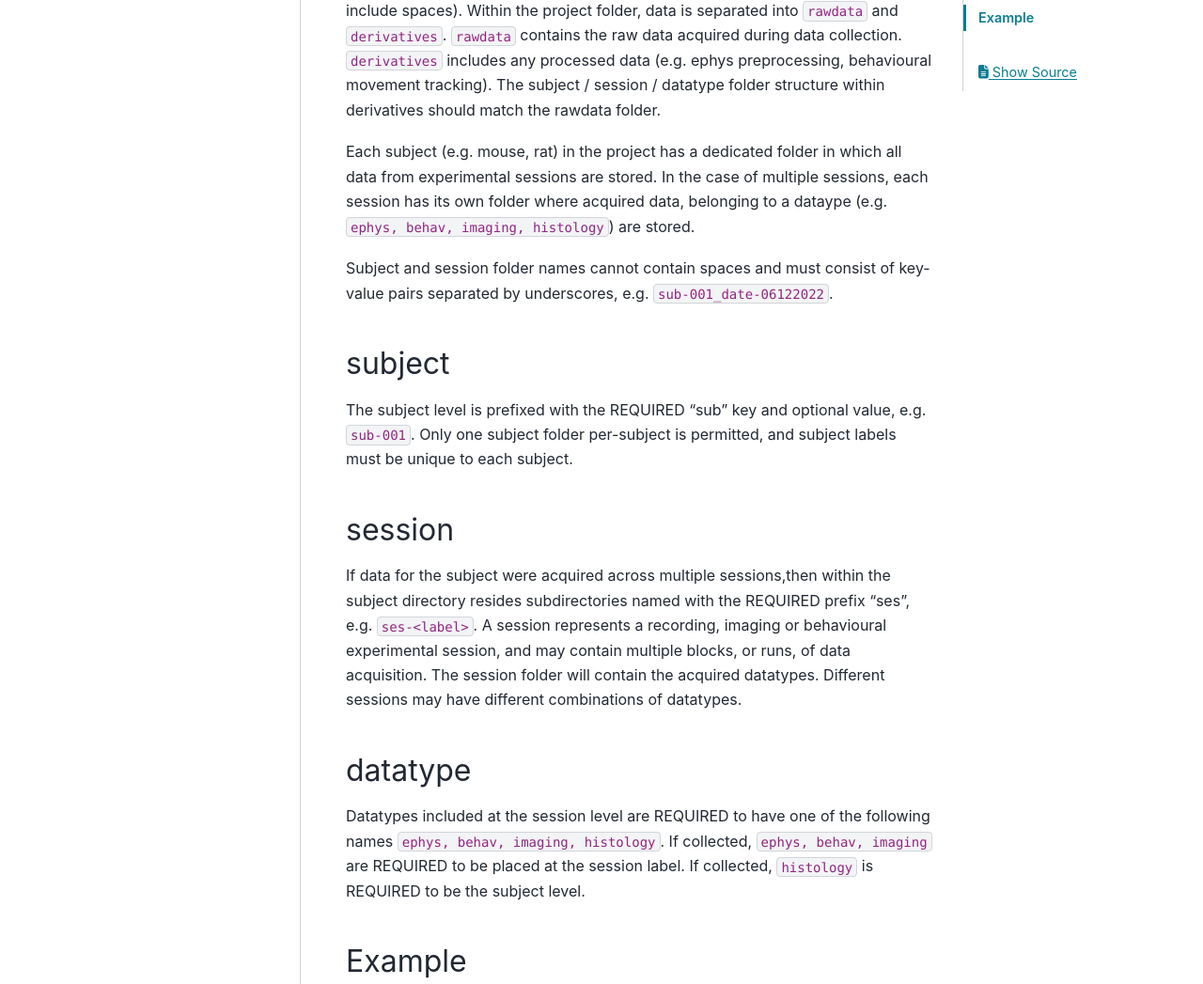
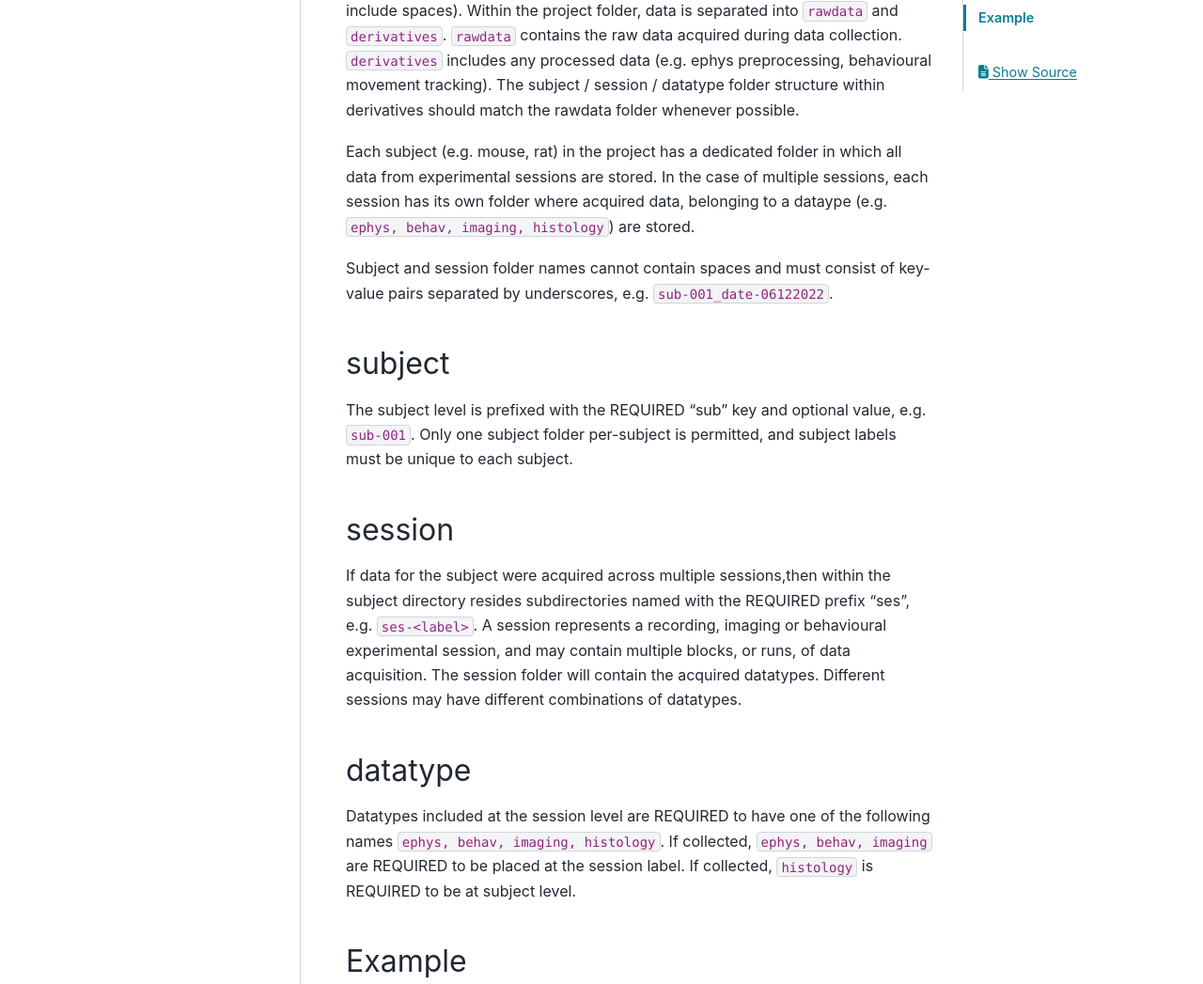
Before and after one commit to neuroinformatics-unit/NeuroBlueprint, a Sphinx documentation site: the page built from docs/source/folder_structure.md, in a window 1280 px wide and 1400 px high, scrolled down 328 px. Shown: the part 206-1253 px from the top of the window at 94% size. Built offline with Sphinx 7.4.7 and the PyData theme 0.15.4, drawn with Linux system fonts in a browser that asks for light colours.

Commit message:
minor fixes

```diff
--- a/docs/source/folder_structure.md
+++ b/docs/source/folder_structure.md
@@ -20,7 +20,7 @@ The project folder may have any name descriptive of the project (that does not i
 project folder, data is separated into `rawdata` and `derivatives`. `rawdata` contains the raw
 data acquired during data collection. `derivatives` includes any processed data (e.g. ephys preprocessing,
 behavioural movement tracking). The subject / session / datatype folder structure within derivatives should
-match the rawdata folder.
+match the rawdata folder whenever possible.
 
 Each subject (e.g. mouse, rat) in the project has a dedicated folder in which all data from
 experimental sessions are stored.
@@ -43,7 +43,7 @@ The session folder will contain the acquired datatypes. Different sessions may h
 ## datatype
 Datatypes included at the session level are REQUIRED to have one of the following names `ephys, behav, imaging, histology`.
 If collected, `ephys, behav, imaging` are REQUIRED to be placed at the session label.
-If collected, `histology` is REQUIRED to be the subject level.
+If collected, `histology` is REQUIRED to be at subject level.
 
 ## Example
 A real project folder may look like:
```
